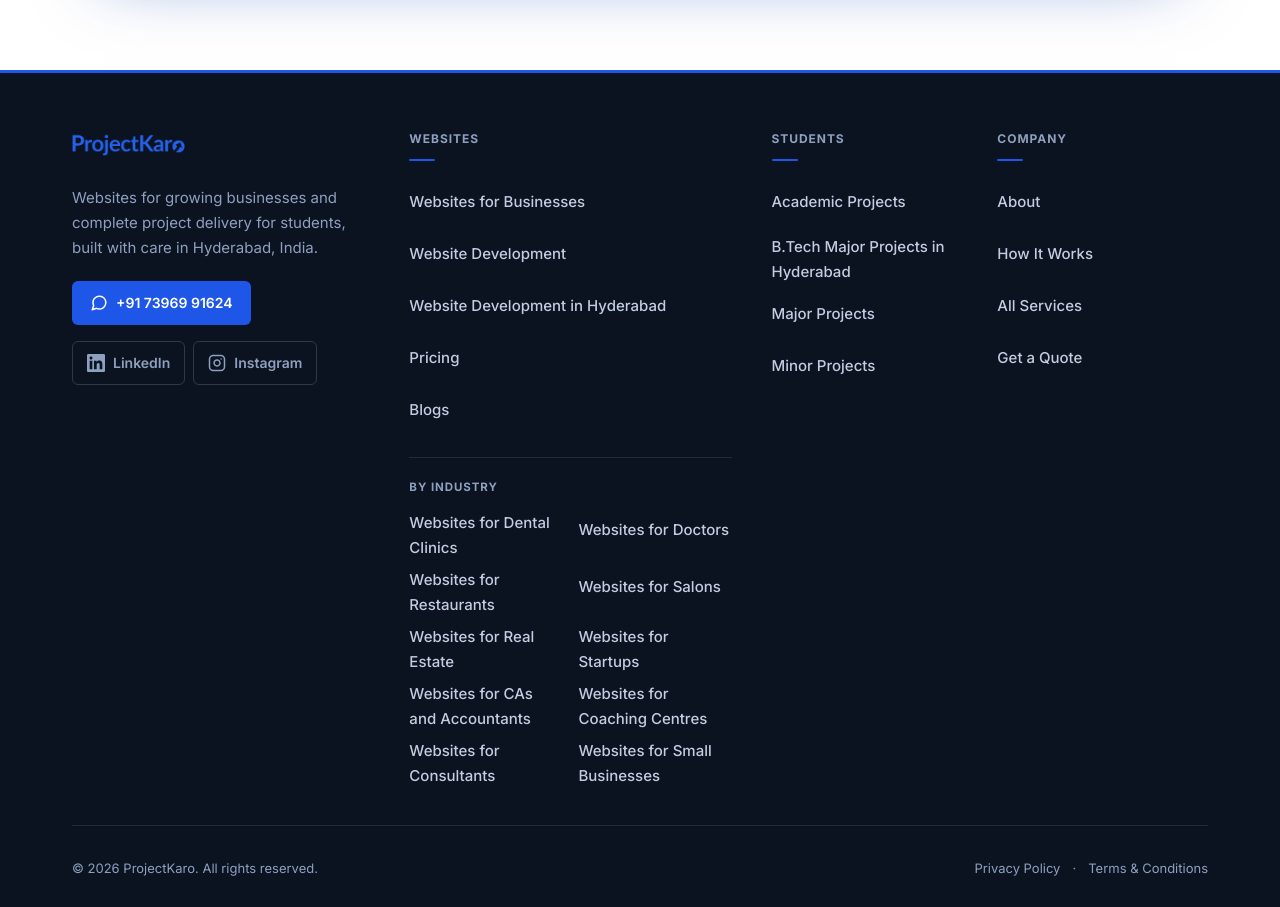
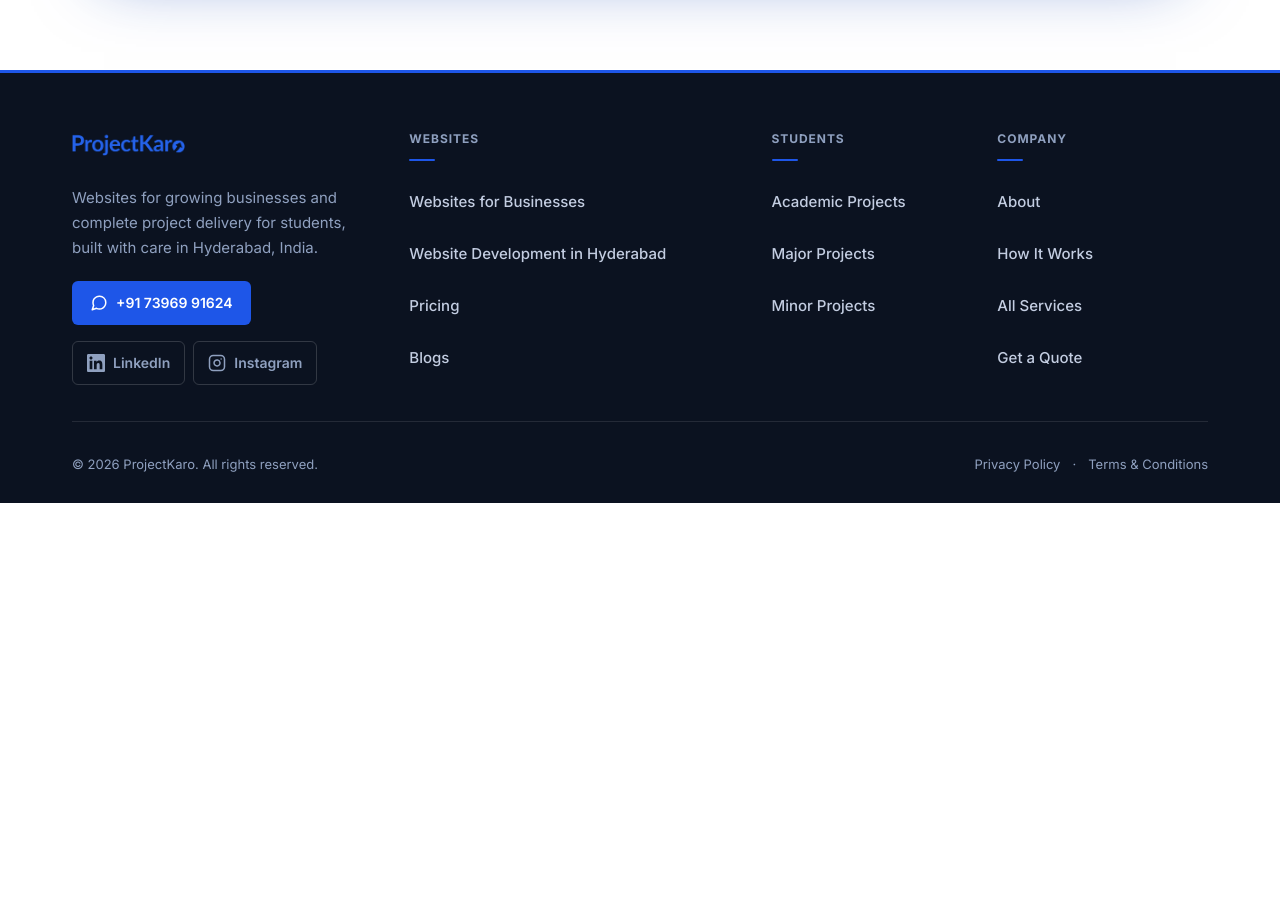
Before and after one commit to bolusaniakshaykumar/projectkaro, a Next.js app: page / in a window 1280 px wide. Shown: the part 7660-8567 px from the top of the page. After the commit the page ends 8163 px from the top, so only its background shows below. Built offline with nearby package versions, Linux system fonts and the light colour scheme.

Commit message:
Footer slim-down: drop By Industry block and duplicate links

```diff
--- a/src/components/Footer/Footer.tsx
+++ b/src/components/Footer/Footer.tsx
@@ -1,25 +1,17 @@
 import Link from "next/link";
 import Image from "next/image";
 import { WHATSAPP_LINK } from "@/lib/site-config";
-import { INDUSTRY_LINKS } from "@/lib/industry-links";
 import styles from "./Footer.module.css";
 
 const WEBSITES_LINKS = [
   { href: "/websites-for-businesses", label: "Websites for Businesses" },
-  { href: "/services/website-development", label: "Website Development" },
   { href: "/website-development-hyderabad", label: "Website Development in Hyderabad" },
   { href: "/pricing", label: "Pricing" },
   { href: "/blogs", label: "Blogs" },
 ];
 
-const INDUSTRY_SUBGROUP_LINKS = INDUSTRY_LINKS.map((link) => ({
-  href: link.href,
-  label: `Websites for ${link.label}`,
-}));
-
 const STUDENTS_LINKS = [
   { href: "/academic-projects", label: "Academic Projects" },
-  { href: "/btech-major-projects-hyderabad", label: "B.Tech Major Projects in Hyderabad" },
   { href: "/academic-projects/major-projects", label: "Major Projects" },
   { href: "/academic-projects/minor-projects", label: "Minor Projects" },
 ];
@@ -39,15 +31,10 @@ interface FooterLink {
 interface FooterColumn {
   label: string;
   links: FooterLink[];
-  subgroups?: { label: string; links: FooterLink[] }[];
 }
 
 const FOOTER_COLUMNS: FooterColumn[] = [
-  {
-    label: "Websites",
-    links: WEBSITES_LINKS,
-    subgroups: [{ label: "By industry", links: INDUSTRY_SUBGROUP_LINKS }],
-  },
+  { label: "Websites", links: WEBSITES_LINKS },
   { label: "Students", links: STUDENTS_LINKS },
   { label: "Company", links: COMPANY_LINKS },
 ];
@@ -131,7 +118,7 @@ export default function Footer() {
             </div>
           </div>
 
-          {FOOTER_COLUMNS.map(({ label, links, subgroups }) => (
+          {FOOTER_COLUMNS.map(({ label, links }) => (
             <nav key={label} className={styles.nav} aria-label={`Footer ${label.toLowerCase()}`}>
               <p className={styles.columnLabel}>{label}</p>
               <ul className={styles.navList}>
@@ -143,20 +130,6 @@ export default function Footer() {
                   </li>
                 ))}
               </ul>
-              {subgroups?.map((sub) => (
-                <div key={sub.label} className={styles.subGroup}>
-                  <p className={styles.subLabel}>{sub.label}</p>
-                  <ul className={`${styles.navList} ${styles.industryList}`}>
-                    {sub.links.map(({ href, label: linkLabel }) => (
-                      <li key={href}>
-                        <Link href={href} className={styles.navLink}>
-                          {linkLabel}
-                        </Link>
-                      </li>
-                    ))}
-                  </ul>
-                </div>
-              ))}
             </nav>
           ))}
         </div>
```
